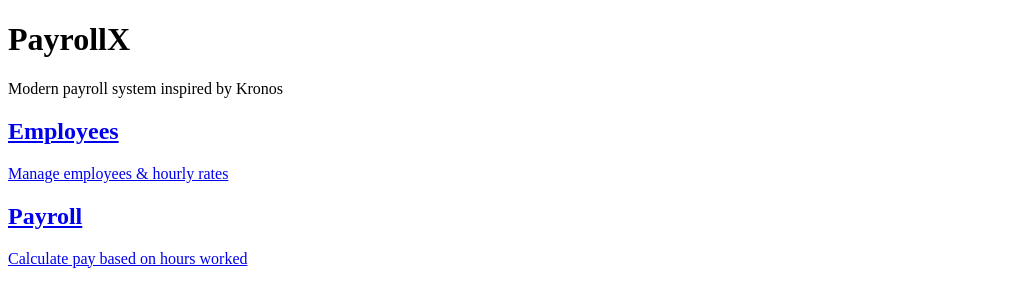
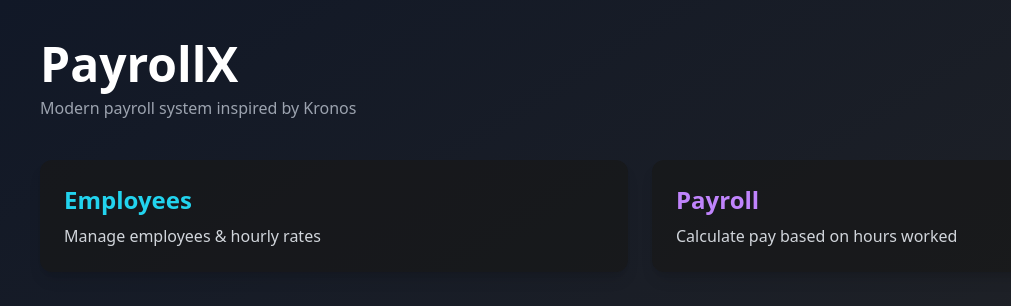
Before and after one commit to johntysondev/payrollx, a Next.js app: page / in a window 1280 px wide. Shown: the top 306 px of the page, without its empty margins (0-1011 px from the left). Built offline with nearby package versions, Linux system fonts and the light colour scheme.

Commit message:
Update layout.js

```diff
--- a/app/layout.js
+++ b/app/layout.js
@@ -1,3 +1,5 @@
+import "./globals.css"; // <- MUST import here for Tailwind to work
+
 export const metadata = {
   title: "PayrollX",
   description: "Modern web-based payroll system"
@@ -6,7 +8,7 @@
 export default function RootLayout({ children }) {
   return (
     <html lang="en">
-      <body>
+      <body className="bg-neutral-900 text-white">
         {children}
       </body>
     </html>
```
